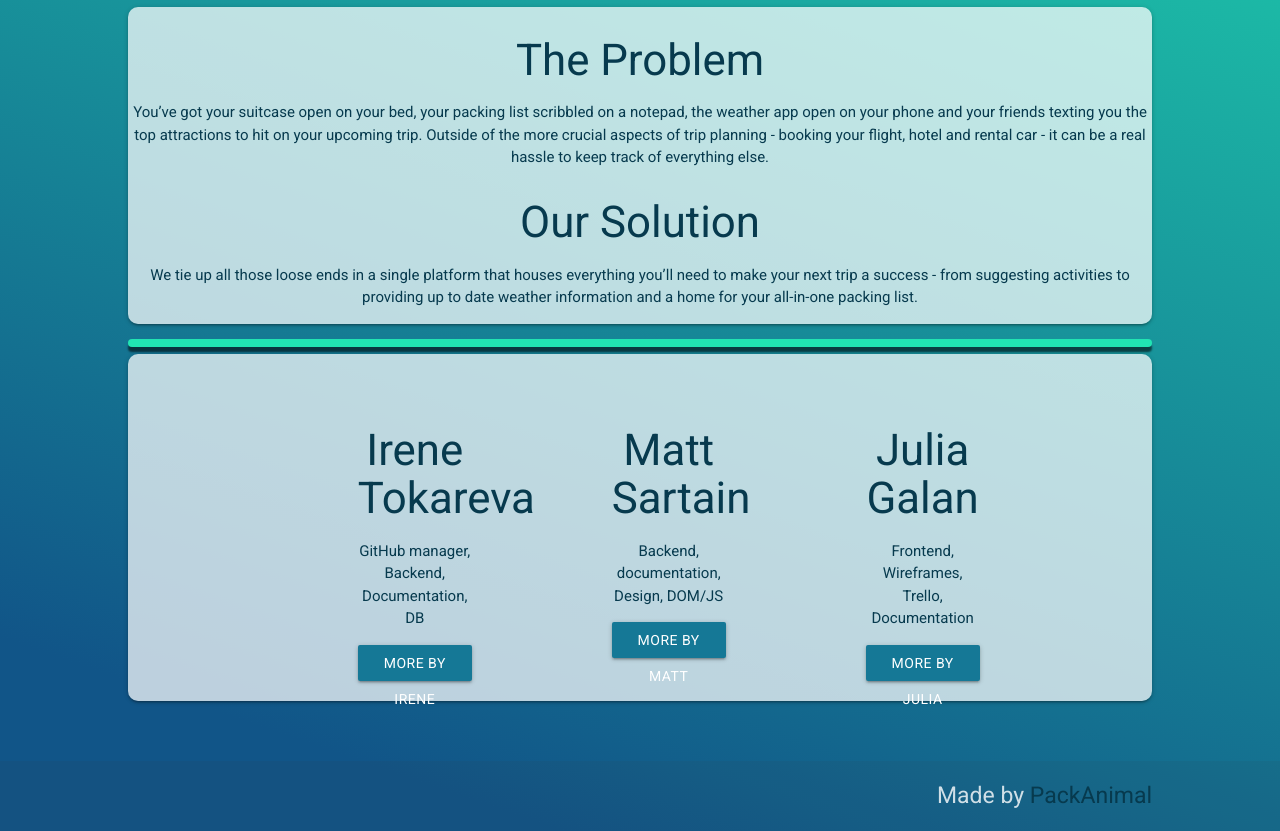
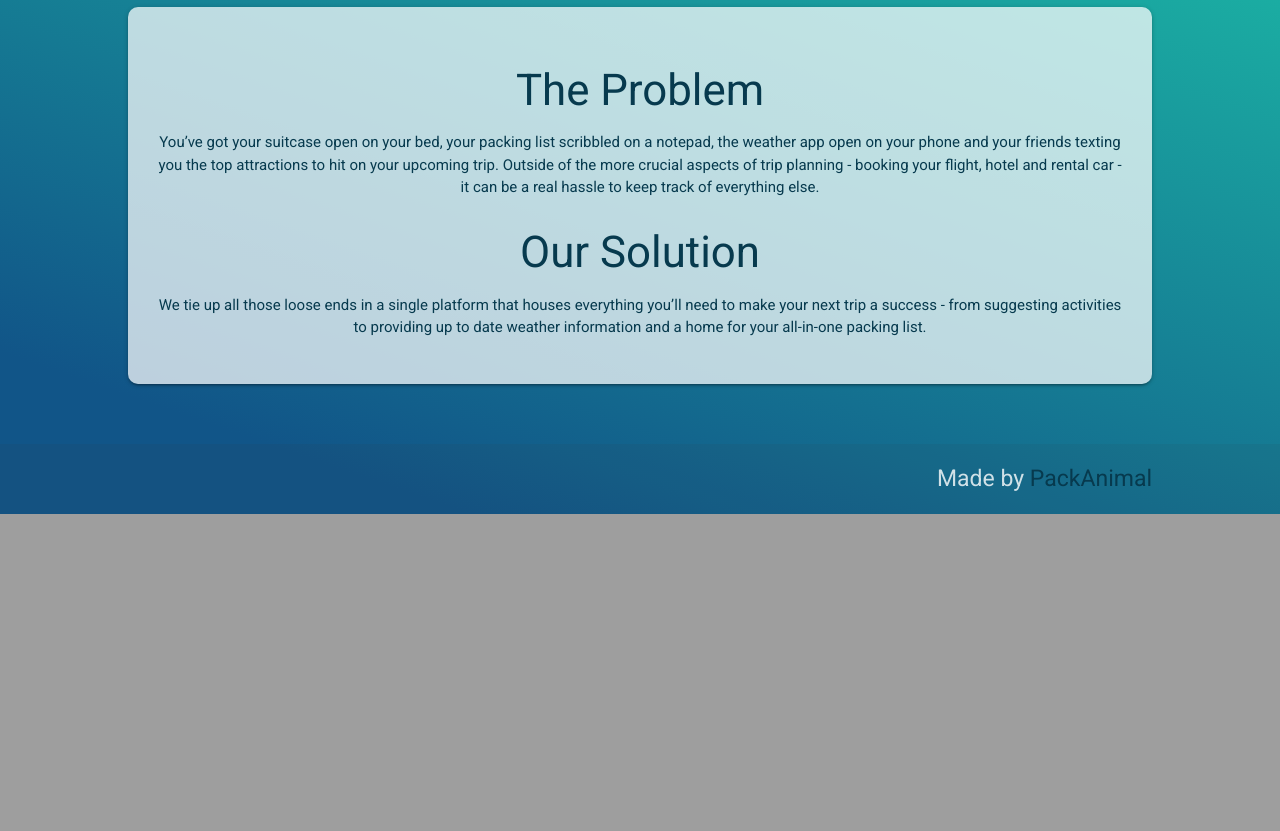
Before and after one commit to shin-shin/pack-animal, a Django app: page /about/ in a window 1280 px wide. Shown: the part 665-1496 px from the top of the page. After the commit the page ends 1179 px from the top, so only its background shows below. Run offline with Django 3.2, Linux system fonts and the light colour scheme; some libraries are stand-ins or nearby versions.

Commit message:
about / readme

```diff
--- a/main_app/static/css/style.css
+++ b/main_app/static/css/style.css
@@ -70,7 +70,7 @@ nav a::before {
   content: '';
   display: block;
   height: 5px;
-  background-color: #444;
+  background-color: rgb(9, 86, 158);
 
   position: absolute;
   top: 0;
@@ -219,3 +219,10 @@ border-radius: 5px;
 left:10%;
 box-shadow: 0px 5px 2px 0px rgba(0, 0, 0, 0.568);
 }
+.one{
+  padding: 30px;
+}
+.two{
+  text-align: left;
+  padding: 10px;
+}
--- a/main_app/templates/about.html
+++ b/main_app/templates/about.html
@@ -12,7 +12,8 @@
 				<div class="line"></div>
 			</div>
 		</div>
-<div class="card">
+<div class="card one ">
+
    <h3>The Problem</h3>
    <p> You’ve got your suitcase open on your bed, your packing list scribbled on a notepad, the weather app open on your phone and your friends texting you the top attractions to hit on your upcoming trip. Outside of the more crucial aspects of trip planning - booking your flight, hotel and rental car - it can be a real hassle to keep track of everything else. </p>
 
@@ -20,30 +21,5 @@
     <p>We tie up all those loose ends in a single platform that houses everything you’ll need to make your next trip a success - from suggesting activities to providing up to date weather information and a home for your all-in-one packing list.</p>
   </div>
 
-<div class="line2"></div>
-<div class="card horizontal">
-<section id="boxes">
-    <div class="container">
-      <div class="box">
-        <img src="">
-        <h3>Julia Galan</h3>
-        <p>Frontend, Wireframes, Trello, Documentation
-          </p>
-        <a  class='btn'href="https://github.com/julia-nichole"> More by Julia</a>
-      </div>
-      <div class="box">
-        <img src="">
-        <h3>Matt Sartain</h3>
-        <p> Backend, documentation, Design, DOM/JS</p>
-        <a  class='btn'href="https://github.com/Msartain"> More by Matt</a>
-      </div>
-      <div class="box">
-        <img src="">
-        <h3>Irene Tokareva</h3>
-        <p>GitHub manager, Backend, Documentation, DB</p>
-        <a  class='btn'href="https://github.com/shin-shin"> More by Irene</a>
-      </div>
-    </div>
-  </section>
-  </div>
+
     {% endblock %}
--- a/main_app/templates/registration/login.html
+++ b/main_app/templates/registration/login.html
@@ -2,6 +2,7 @@
 {% block content %}
 
 <h1>Log In</h1>
+
 <form method="post" action="{% url 'login' %}">
     {% csrf_token %}
     {{ form.as_p }}
@@ -9,4 +10,5 @@
     <input type="hidden" name="next" value="{{ next }}">
   </form>
 
+
 {% endblock %}
--- a/main_app/templates/registration/signup.html
+++ b/main_app/templates/registration/signup.html
@@ -1,6 +1,6 @@
 {% extends 'base.html' %}
 {% block content %}
-
+<div class="card two">
 <h1>Sign Up</h1>
 
 {% if error_message %}<p class="red-text">{{ error_message }}</p>{% endif %}
@@ -10,5 +10,5 @@
   {{ form.as_p }}
   <input type="submit" class="btn" value="signup">
 </form>
-
+</div>
 {% endblock %}
```
Also changed, not shown: README.md.
